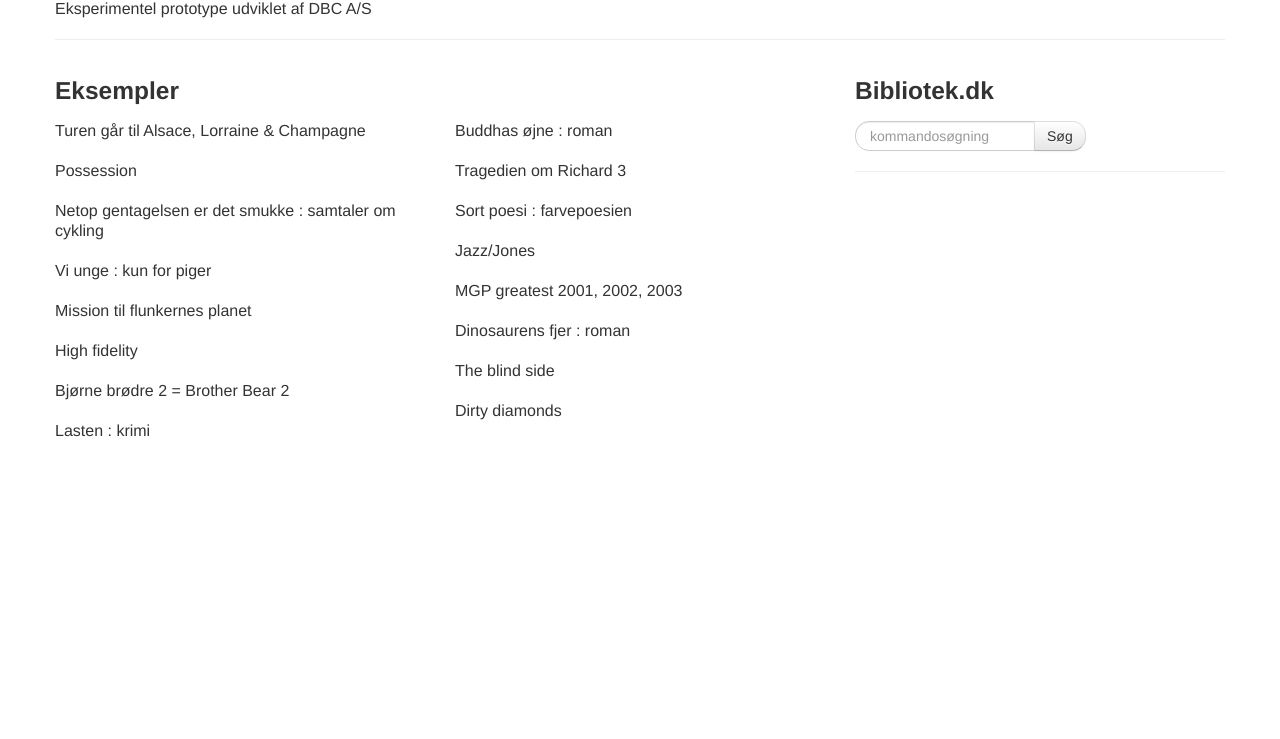
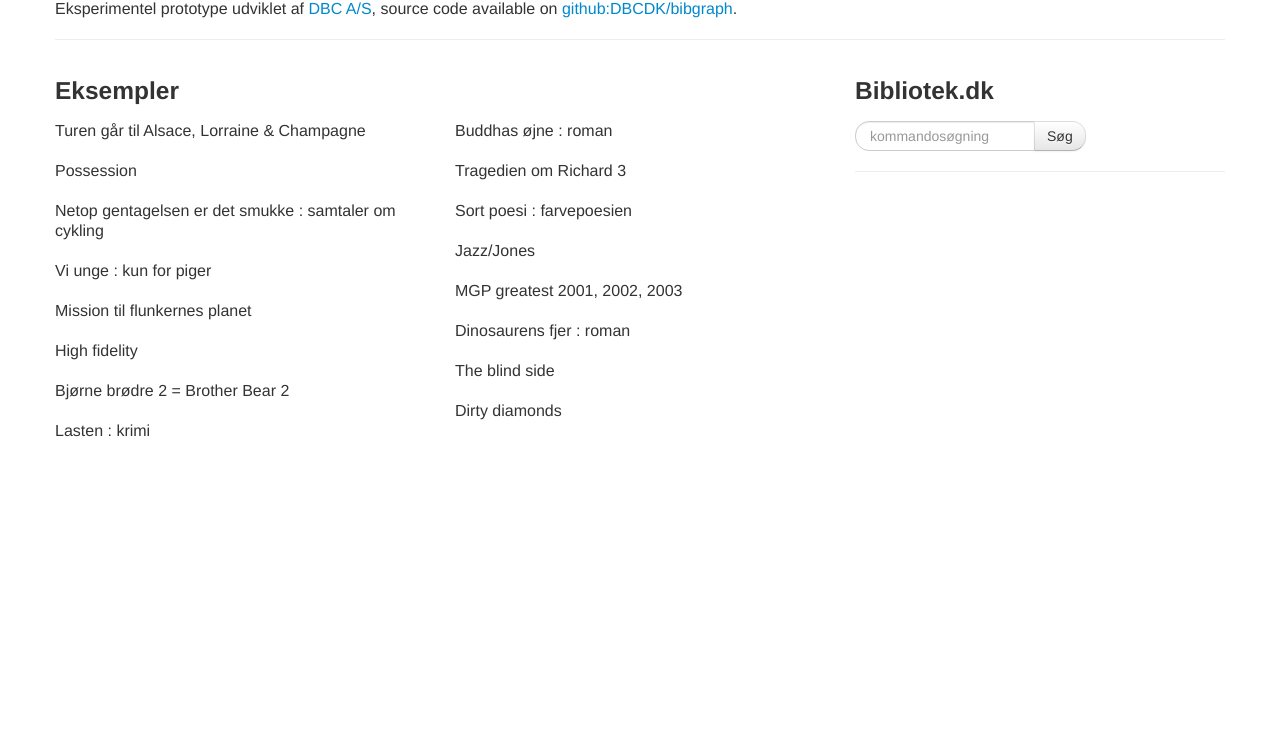
Before and after one commit to DBCDK/bibgraph, a website: page public/index.html in a window 1280 px wide. Shown: the part 61-800 px from the top of the page. Drawn offline with Linux system fonts and the light colour scheme; no server answers.

Commit message:
links to dbc.dk and source github repos in index.html

```diff
--- a/public/index.html
+++ b/public/index.html
@@ -20,7 +20,7 @@
     <body>
         <div class="container">
         <h1>BibGraph <small>- visualisering af biblioteksmaterialer ud fra DBCs ADHL-data</small></h1>
-        Eksperimentel prototype udviklet af DBC A/S
+        Eksperimentel prototype udviklet af <a href="http://www.dbc.dk">DBC A/S</a>, source code available on <a href="https://github.com/DBCDK/bibgraph">github:DBCDK/bibgraph</a>.
         <hr>
 
         <div class="row">
```
